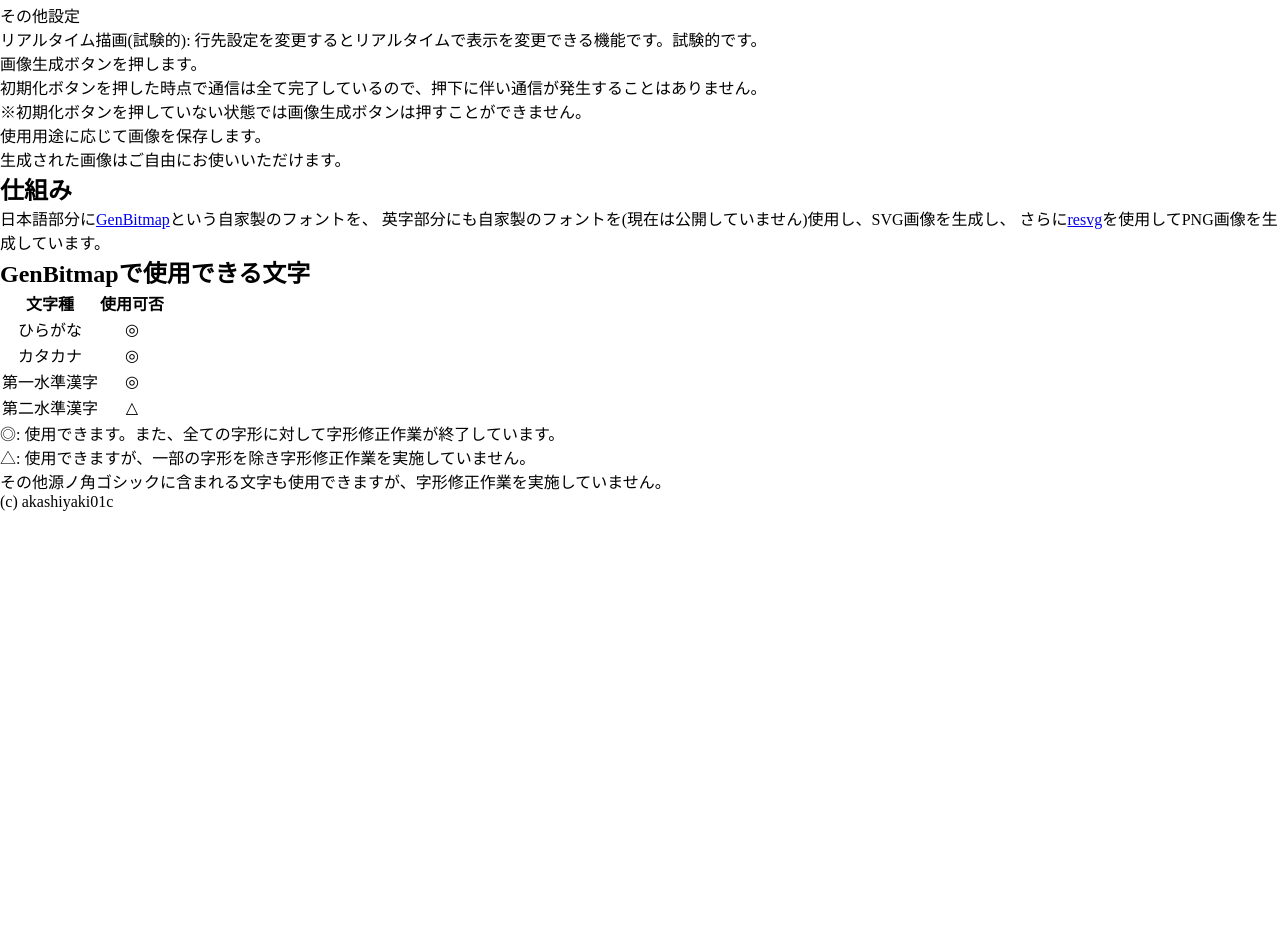
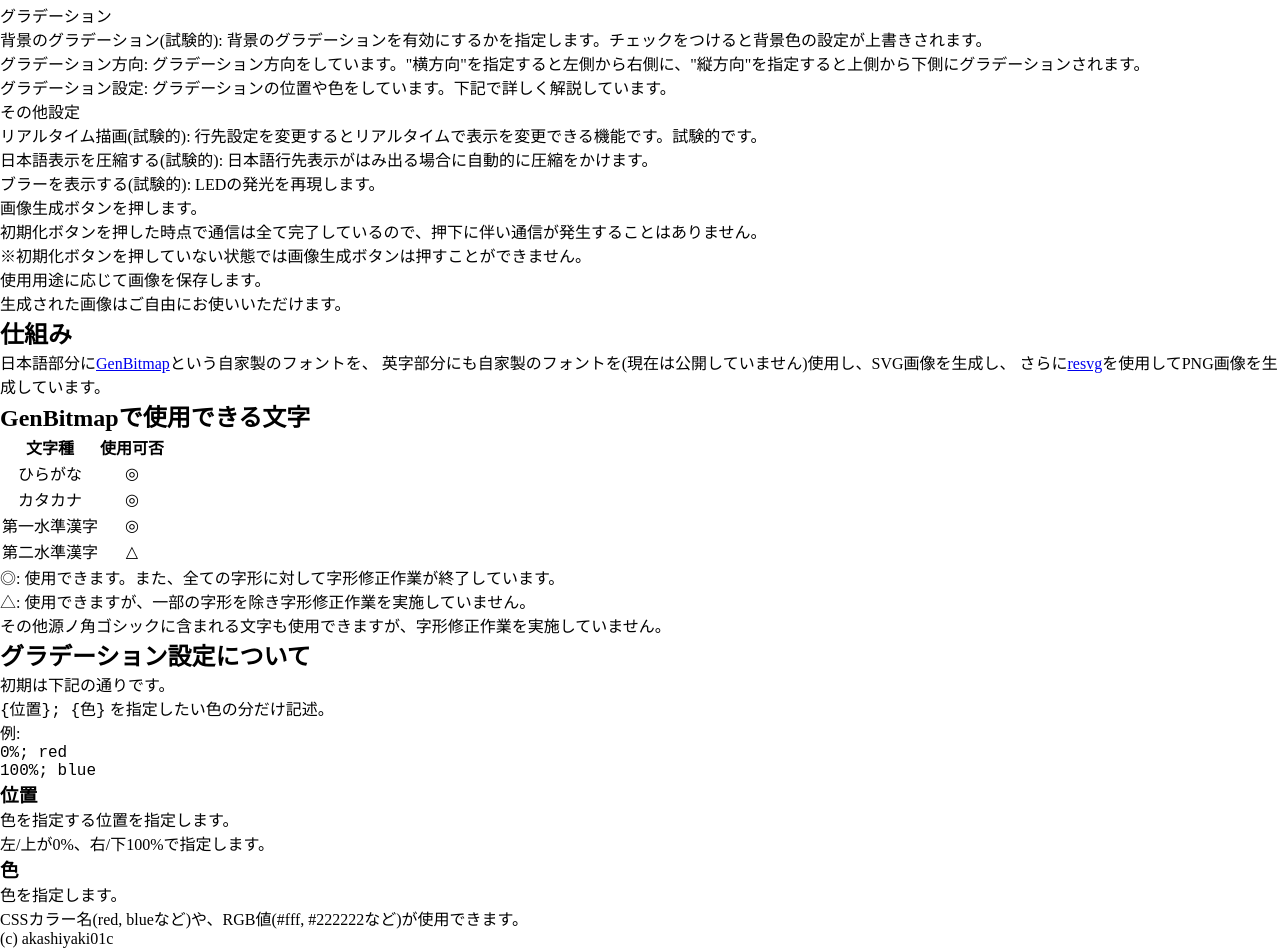
Before and after one commit to akashiyaki01c/LedPngMaker, a plain HTML site: page help.html in a window 1280 px wide. Shown: the part 510-1458 px from the top of the page. Before the commit the page ends 1021 px from the top, so only its background shows below. Drawn offline with Linux system fonts and the light colour scheme; some packages are replaced by stand-ins of ours; files that its build step writes are made by us from their sources.

Commit message:
fix: ヘルプサイトを追記

```diff
--- a/help.html
+++ b/help.html
@@ -46,9 +46,19 @@
 				</li>
 				<li>プリセット: 背景色/文字色/縁取りのパラメータを簡単に指定することができます。</li>
 				<li>
+					グラデーション
+					<ul>
+						<li>背景のグラデーション(試験的): 背景のグラデーションを有効にするかを指定します。チェックをつけると背景色の設定が上書きされます。</li>
+						<li>グラデーション方向: グラデーション方向をしています。"横方向"を指定すると左側から右側に、"縦方向"を指定すると上側から下側にグラデーションされます。</li>
+						<li>グラデーション設定: グラデーションの位置や色をしています。下記で詳しく解説しています。</li>
+					</ul>
+				</li>
+				<li>
 					その他設定
 					<ul>
 						<li>リアルタイム描画(試験的): 行先設定を変更するとリアルタイムで表示を変更できる機能です。試験的です。</li>
+						<li>日本語表示を圧縮する(試験的): 日本語行先表示がはみ出る場合に自動的に圧縮をかけます。</li>
+						<li>ブラーを表示する(試験的): LEDの発光を再現します。</li>
 					</ul>
 				</li>
 			</ul>
@@ -81,6 +91,23 @@
 	<p>△: 使用できますが、一部の字形を除き字形修正作業を実施していません。</p>
 	<p>その他源ノ角ゴシックに含まれる文字も使用できますが、字形修正作業を実施していません。</p>
 
+	<h2>グラデーション設定について</h2>
+	<p>初期は下記の通りです。</p>
+	<p><code>{位置}; {色}</code> を指定したい色の分だけ記述。</p>
+	<p>例:
+<pre><code>0%; red
+100%; blue
+</code></pre>
+	</p>
+
+	<h3>位置</h3>
+	<p>色を指定する位置を指定します。</p>
+	<p>左/上が0%、右/下100%で指定します。</p>
+
+	<h3>色</h3>
+	<p>色を指定します。</p>
+	<p>CSSカラー名(red, blueなど)や、RGB値(#fff, #222222など)が使用できます。</p>
+
 	<footer>
 		(c) akashiyaki01c
 	</footer>
```
